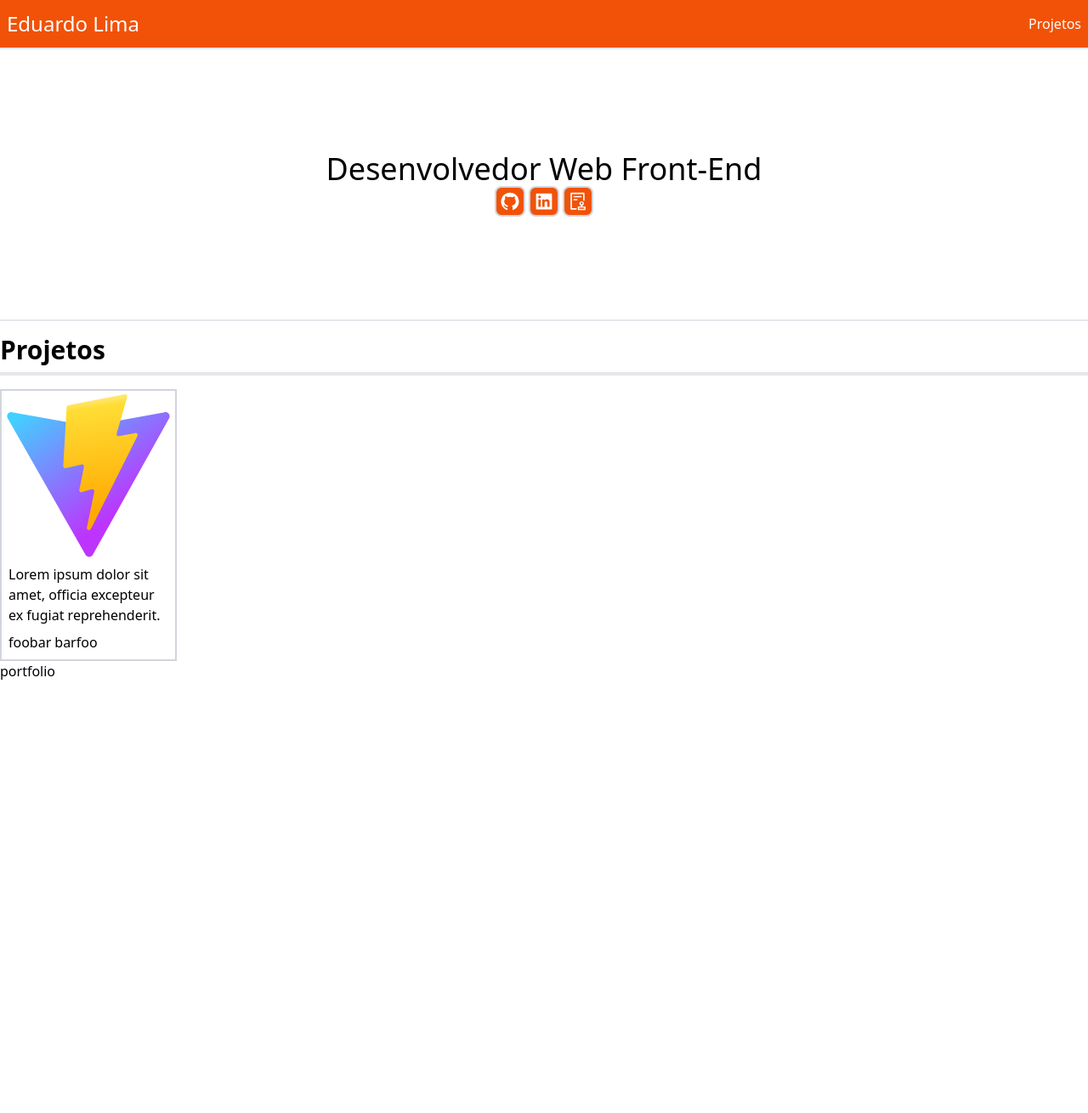
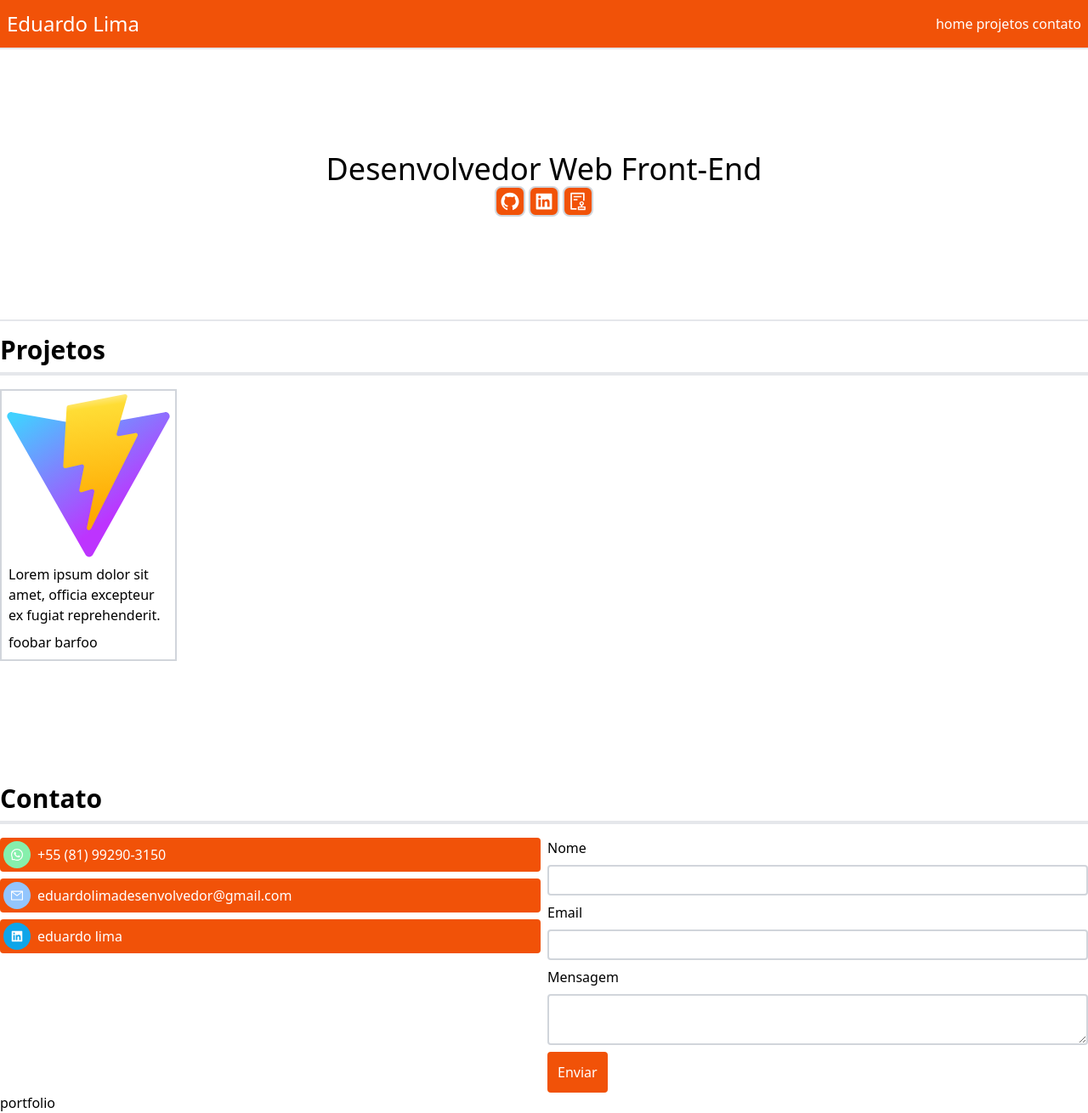
Before and after one commit to eduardolimadev01/eduardolimadev01.github.io, a React (Vite) app: page / in a window 1280 px wide. Shown: the whole page at 85% size. Before the commit the page ends 802 px from the top, so only its background shows below. Built offline with nearby package versions, Linux system fonts and the light colour scheme.

Commit message:
wip section contact

```diff
--- a/src/App.tsx
+++ b/src/App.tsx
@@ -2,9 +2,10 @@ import './style.css'
 
 import {
     Header,
+    Hero,
     Projects,
+    Contact,
     Footer,
-    Hero,
 } from "./components/"
 
 export default function App() {
@@ -15,6 +16,7 @@ export default function App() {
                 <div className="flex flex-col w-full pap-2">
                     <Hero />
                     <Projects />
+                    <Contact />
                 </div>
             </div>
         </main>
--- /dev/null
+++ b/src/components/contact.tsx
@@ -0,0 +1,71 @@
+import { useState } from "react"
+
+import * as utils from "../utils"
+export const Contact = () => {
+    const [name, setName] = useState('')
+    const [email, setEmail] = useState('')
+    const [msg, setMsg] = useState('')
+
+    return <div className="">
+        <h3
+            className="title-section mb-32"
+        >
+            contato
+        </h3>
+        <section className="grid gap-2 grid-cols-1 md:grid-cols-2">
+            <ul className="flex flex-col gap-2">
+                <li className="rounded flex gap-2 items-center bg-primary p-1 text-white">
+                    <span className="p-2 bg-green-300 rounded-full">
+                        <utils.AiOutlineWhatsApp />
+                    </span>
+                    +55 (81) 99290-3150
+                </li>
+                <li className="rounded flex gap-2 items-center bg-primary p-1 text-white">
+                    <span className="p-2 bg-blue-300 rounded-full">
+                        <utils.AiOutlineMail />
+                    </span>
+                    eduardolimadesenvolvedor@gmail.com
+                </li>
+                <li className="rounded flex gap-2 items-center bg-primary p-1 text-white">
+                    <span className="p-2 bg-sky-500 rounded-full">
+                        <utils.AiFillLinkedin />
+                    </span>
+                    eduardo lima
+                </li>
+            </ul>
+            <ul className="flex flex-col gap-2">
+                <li className="flex flex-col gap-2">
+                    <label>Nome</label>
+                    <input
+                        value={name}
+                        type="text"
+                        className="border-2 border-gray-300 rounded p-1"
+                        onChange={e => setName(e.target.value)}
+                    />
+                </li>
+                <li className="flex flex-col gap-2">
+                    <label>Email</label>
+                    <input
+                        value={email}
+                        type="text"
+                        className="border-2 border-gray-300 rounded p-1"
+                        onChange={e => setEmail(e.target.value)}
+                    />
+                </li>
+                <li className="flex flex-col gap-2">
+                    <label>Mensagem</label>
+                    <textarea
+                        value={msg}
+                        className="border-2 border-gray-300 rounded p-1"
+                        onChange={e => setMsg(e.target.value)}
+                    />
+                </li>
+                <li>
+                    <button type="button" className="bg-primary text-white p-3 rounded">
+                        Enviar
+                    </button>
+                </li>
+            </ul>
+        </section>
+    </div>
+}
--- a/src/components/header.tsx
+++ b/src/components/header.tsx
@@ -1,13 +1,23 @@
 export const Header = () => {
+    const listMenu = [
+        "home",
+        "projetos",
+        "contato",
+    ]
     return <header
         className="mx-auto w-[1000px] sm:w-full flex container"
     >
         <div className="flex justify-between border-b-2 bg-primary text-white items-center w-full px-2">
             <h1 className="text-2xl py-3">Eduardo Lima</h1>
-            <ul>
-                <li>
-                    Projetos
+            <ul className="flex gap-1 items-center">
+                {listMenu.map((item) => <li
+                    key={item}
+                >
+                    <a href={`#${item}`}>
+                        {item}
+                    </a>
                 </li>
+                )}
             </ul>
         </div>
     </header>
--- a/src/components/hero.tsx
+++ b/src/components/hero.tsx
@@ -21,6 +21,7 @@ export const Hero = () => {
 
     return <section
         className="flex flex-col justify-center items-center hero border-b-2 h-80 w-full px-2"
+        id="home"
     >
         <h2 className="text-4xl">Desenvolvedor Web Front-End</h2>
         <ul className="flex gap-1 text-white text-2xl">
--- a/src/components/index.ts
+++ b/src/components/index.ts
@@ -1,5 +1,5 @@
 export * from "./header"
 export * from "./hero"
 export * from "./projects"
-export * from "./contect"
+export * from "./contact"
 export * from "./footer"
--- a/src/components/projects.tsx
+++ b/src/components/projects.tsx
@@ -49,7 +49,8 @@ export const Projects = () => {
 
     return listProjects.length ?
         <section
-            className="projects"
+            className="projects mb-32"
+            id="projects"
         >
             <h3 className="title-section">Projetos</h3>
             <ul className="grid grid-cols-1 md:grid-cols-3 gap-1 w-full">
--- a/src/utils.ts
+++ b/src/utils.ts
@@ -2,7 +2,9 @@ export {
     AiFillGithub,
     AiFillLinkedin,
     AiOutlineAudit,
-    AiOutlineCheck
+    AiOutlineCheck,
+    AiOutlineWhatsApp,
+    AiOutlineMail
 } from "react-icons/ai"
 export {
     GrContactInfo
```
